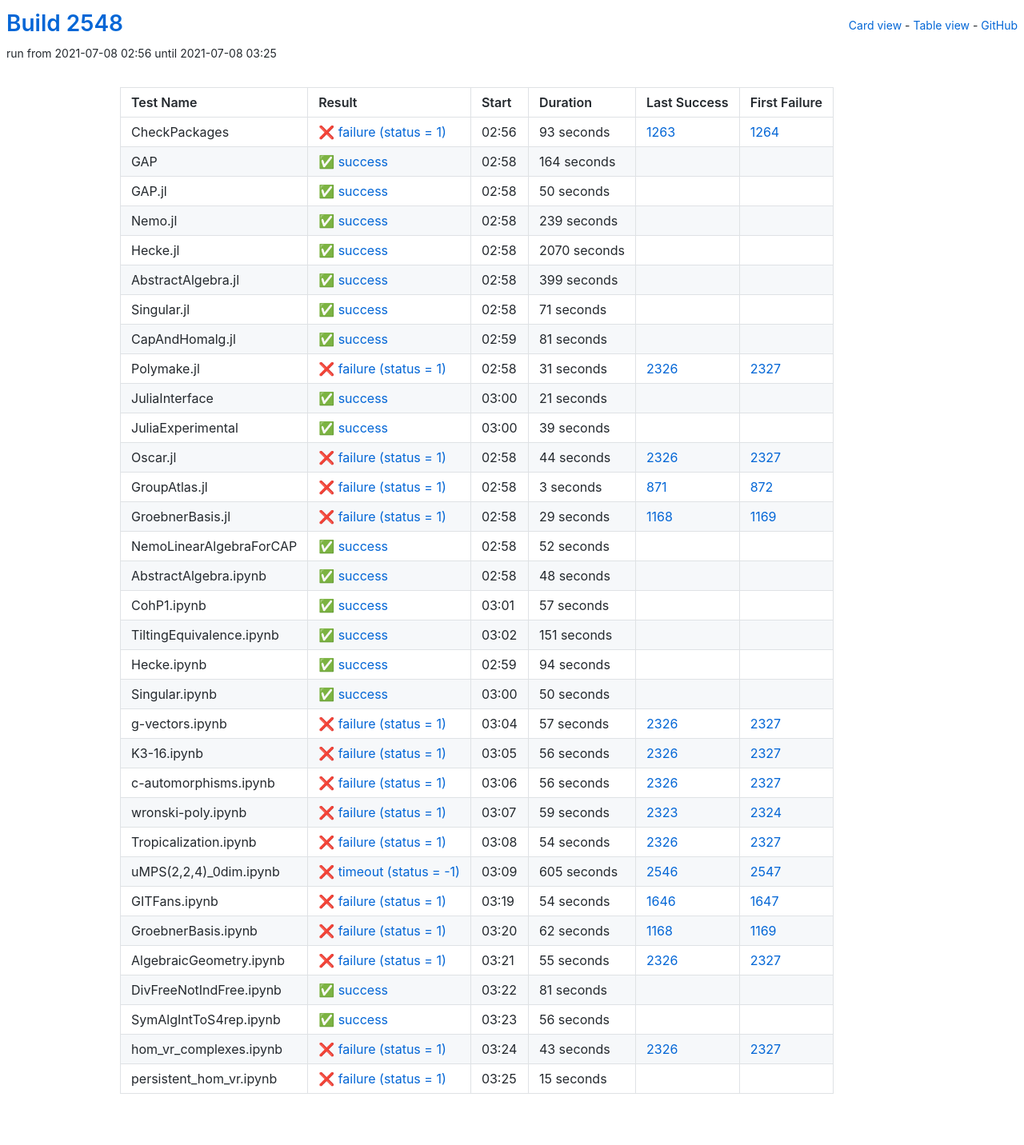
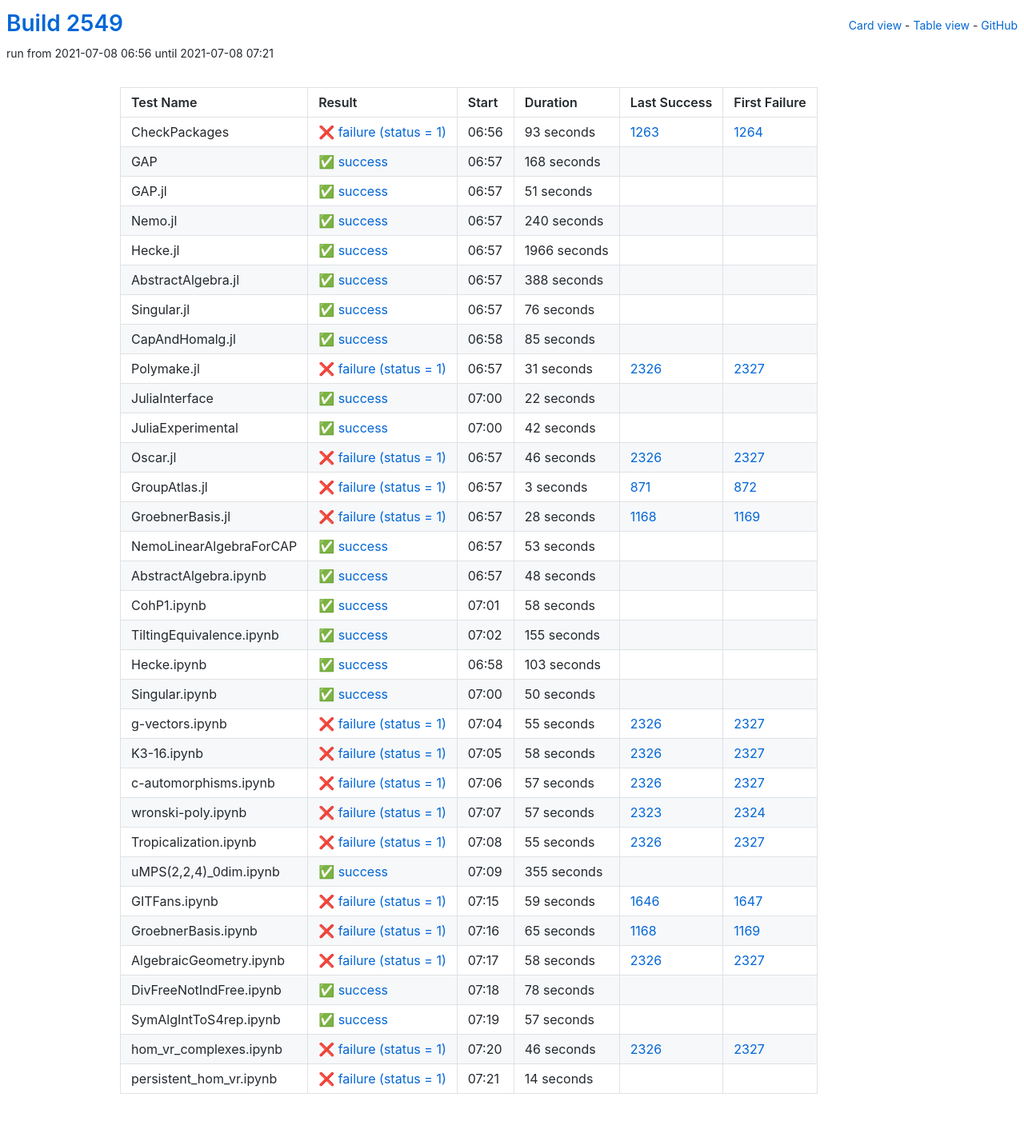
Before and after one commit to oscar-system/oscar-ci-status-stable, a Jekyll site: the page built from table.html, in a window 1280 px wide. Shown: the whole page at 80% size. Built offline with Jekyll 4.4.1, drawn with Linux system fonts in a browser that asks for light colours.

Commit message:
Build #2549

```diff
--- a/_data/ci.yml
+++ b/_data/ci.yml
@@ -1,6 +1,6 @@
 ---
-build: 2548
-build_url: https://oscarci.mathematik.uni-kl.de/job/oscar-stable/2548/
+build: 2549
+build_url: https://oscarci.mathematik.uni-kl.de/job/oscar-stable/2549/
 job: oscar-stable
 organization: oscar-system
 repo: oscar-ci-status-stable
@@ -8,8 +8,8 @@ repourl: https://github.com/oscar-system/oscar-ci-status-stable
 tests:
 - name: CheckPackages
   id: checkpackages
-  log: https://oscarci.mathematik.uni-kl.de/job/oscar-stable/2548/artifact/logs/build-2548/CheckPackages.log
-  start: 2021-07-08 02:56
+  log: https://oscarci.mathematik.uni-kl.de/job/oscar-stable/2549/artifact/logs/build-2549/CheckPackages.log
+  start: 2021-07-08 06:56
   success: false
   exitcode: 1
   status: failure
@@ -20,92 +20,92 @@ tests:
   first_failure_url: https://oscarci.mathematik.uni-kl.de/job/oscar-stable/1264/
 - name: GAP
   id: gap
-  log: https://oscarci.mathematik.uni-kl.de/job/oscar-stable/2548/artifact/logs/build-2548/GAP.log
-  start: 2021-07-08 02:58
+  log: https://oscarci.mathematik.uni-kl.de/job/oscar-stable/2549/artifact/logs/build-2549/GAP.log
+  start: 2021-07-08 06:57
   success: true
   exitcode: 0
   status: success
-  duration: 164
+  duration: 168
   last_success: false
   last_success_url:
   first_failure: false
   first_failure_url:
 - name: GAP.jl
   id: gap-jl
-  log: https://oscarci.mathematik.uni-kl.de/job/oscar-stable/2548/artifact/logs/build-2548/GAP.jl.log
-  start: 2021-07-08 02:58
+  log: https://oscarci.mathematik.uni-kl.de/job/oscar-stable/2549/artifact/logs/build-2549/GAP.jl.log
+  start: 2021-07-08 06:57
   success: true
   exitcode: 0
   status: success
-  duration: 50
+  duration: 51
   last_success: false
   last_success_url:
   first_failure: false
   first_failure_url:
 - name: Nemo.jl
   id: nemo-jl
-  log: https://oscarci.mathematik.uni-kl.de/job/oscar-stable/2548/artifact/logs/build-2548/Nemo.jl.log
-  start: 2021-07-08 02:58
+  log: https://oscarci.mathematik.uni-kl.de/job/oscar-stable/2549/artifact/logs/build-2549/Nemo.jl.log
+  start: 2021-07-08 06:57
   success: true
   exitcode: 0
   status: success
-  duration: 239
+  duration: 240
   last_success: false
   last_success_url:
   first_failure: false
   first_failure_url:
 - name: Hecke.jl
   id: hecke-jl
-  log: https://oscarci.mathematik.uni-kl.de/job/oscar-stable/2548/artifact/logs/build-2548/Hecke.jl.log
-  start: 2021-07-08 02:58
+  log: https://oscarci.mathematik.uni-kl.de/job/oscar-stable/2549/artifact/logs/build-2549/Hecke.jl.log
+  start: 2021-07-08 06:57
   success: true
   exitcode: 0
   status: success
-  duration: 2070
+  duration: 1966
   last_success: false
   last_success_url:
   first_failure: false
   first_failure_url:
 - name: AbstractAlgebra.jl
   id: abstractalgebra-jl
-  log: https://oscarci.mathematik.uni-kl.de/job/oscar-stable/2548/artifact/logs/build-2548/AbstractAlgebra.jl.log
-  start: 2021-07-08 02:58
+  log: https://oscarci.mathematik.uni-kl.de/job/oscar-stable/2549/artifact/logs/build-2549/AbstractAlgebra.jl.log
+  start: 2021-07-08 06:57
   success: true
   exitcode: 0
   status: success
-  duration: 399
+  duration: 388
   last_success: false
   last_success_url:
   first_failure: false
   first_failure_url:
 - name: Singular.jl
   id: singular-jl
-  log: https://oscarci.mathematik.uni-kl.de/job/oscar-stable/2548/artifact/logs/build-2548/Singular.jl.log
-  start: 2021-07-08 02:58
+  log: https://oscarci.mathematik.uni-kl.de/job/oscar-stable/2549/artifact/logs/build-2549/Singular.jl.log
+  start: 2021-07-08 06:57
   success: true
   exitcode: 0
   status: success
-  duration: 71
+  duration: 76
   last_success: false
   last_success_url:
   first_failure: false
   first_failure_url:
 - name: CapAndHomalg.jl
   id: capandhomalg-jl
-  log: https://oscarci.mathematik.uni-kl.de/job/oscar-stable/2548/artifact/logs/build-2548/CapAndHomalg.jl.log
-  start: 2021-07-08 02:59
+  log: https://oscarci.mathematik.uni-kl.de/job/oscar-stable/2549/artifact/logs/build-2549/CapAndHomalg.jl.log
+  start: 2021-07-08 06:58
   success: true
   exitcode: 0
   status: success
-  duration: 81
+  duration: 85
   last_success: false
   last_success_url:
   first_failure: false
   first_failure_url:
 - name: Polymake.jl
   id: polymake-jl
-  log: https://oscarci.mathematik.uni-kl.de/job/oscar-stable/2548/artifact/logs/build-2548/Polymake.jl.log
-  start: 2021-07-08 02:58
+  log: https://oscarci.mathematik.uni-kl.de/job/oscar-stable/2549/artifact/logs/build-2549/Polymake.jl.log
+  start: 2021-07-08 06:57
   success: false
   exitcode: 1
   status: failure
@@ -116,44 +116,44 @@ tests:
   first_failure_url: https://oscarci.mathematik.uni-kl.de/job/oscar-stable/2327/
 - name: JuliaInterface
   id: juliainterface
-  log: https://oscarci.mathematik.uni-kl.de/job/oscar-stable/2548/artifact/logs/build-2548/JuliaInterface.log
-  start: 2021-07-08 03:00
+  log: https://oscarci.mathematik.uni-kl.de/job/oscar-stable/2549/artifact/logs/build-2549/JuliaInterface.log
+  start: 2021-07-08 07:00
   success: true
   exitcode: 0
   status: success
-  duration: 21
+  duration: 22
   last_success: false
   last_success_url:
   first_failure: false
   first_failure_url:
 - name: JuliaExperimental
   id: juliaexperimental
-  log: https://oscarci.mathematik.uni-kl.de/job/oscar-stable/2548/artifact/logs/build-2548/JuliaExperimental.log
-  start: 2021-07-08 03:00
+  log: https://oscarci.mathematik.uni-kl.de/job/oscar-stable/2549/artifact/logs/build-2549/JuliaExperimental.log
+  start: 2021-07-08 07:00
   success: true
   exitcode: 0
   status: success
-  duration: 39
+  duration: 42
   last_success: false
   last_success_url:
   first_failure: false
   first_failure_url:
 - name: Oscar.jl
   id: oscar-jl
-  log: https://oscarci.mathematik.uni-kl.de/job/oscar-stable/2548/artifact/logs/build-2548/Oscar.jl.log
-  start: 2021-07-08 02:58
+  log: https://oscarci.mathematik.uni-kl.de/job/oscar-stable/2549/artifact/logs/build-2549/Oscar.jl.log
+  start: 2021-07-08 06:57
   success: false
   exitcode: 1
   status: failure
-  duration: 44
+  duration: 46
   last_success: 2326
   last_success_url: https://oscarci.mathematik.uni-kl.de/job/oscar-stable/2326/
   first_failure: 2327
   first_failure_url: https://oscarci.mathematik.uni-kl.de/job/oscar-stable/2327/
 - name: GroupAtlas.jl
   id: groupatlas-jl
-  log: https://oscarci.mathematik.uni-kl.de/job/oscar-stable/2548/artifact/logs/build-2548/GroupAtlas.jl.log
-  start: 2021-07-08 02:58
+  log: https://oscarci.mathematik.uni-kl.de/job/oscar-stable/2549/artifact/logs/build-2549/GroupAtlas.jl.log
+  start: 2021-07-08 06:57
   success: false
   exitcode: 1
   status: failure
@@ -164,32 +164,32 @@ tests:
   first_failure_url: https://oscarci.mathematik.uni-kl.de/job/oscar-stable/872/
 - name: GroebnerBasis.jl
   id: groebnerbasis-jl
-  log: https://oscarci.mathematik.uni-kl.de/job/oscar-stable/2548/artifact/logs/build-2548/GroebnerBasis.jl.log
-  start: 2021-07-08 02:58
+  log: https://oscarci.mathematik.uni-kl.de/job/oscar-stable/2549/artifact/logs/build-2549/GroebnerBasis.jl.log
+  start: 2021-07-08 06:57
   success: false
   exitcode: 1
   status: failure
-  duration: 29
+  duration: 28
   last_success: 1168
   last_success_url: https://oscarci.mathematik.uni-kl.de/job/oscar-stable/1168/
   first_failure: 1169
   first_failure_url: https://oscarci.mathematik.uni-kl.de/job/oscar-stable/1169/
 - name: NemoLinearAlgebraForCAP
   id: nemolinearalgebraforcap
-  log: https://oscarci.mathematik.uni-kl.de/job/oscar-stable/2548/artifact/logs/build-2548/NemoLinearAlgebraForCAP.log
-  start: 2021-07-08 02:58
+  log: https://oscarci.mathematik.uni-kl.de/job/oscar-stable/2549/artifact/logs/build-2549/NemoLinearAlgebraForCAP.log
+  start: 2021-07-08 06:57
   success: true
   exitcode: 0
   status: success
-  duration: 52
+  duration: 53
   last_success: false
   last_success_url:
   first_failure: false
   first_failure_url:
 - name: AbstractAlgebra.ipynb
   id: abstractalgebra-ipynb
-  log: https://oscarci.mathematik.uni-kl.de/job/oscar-stable/2548/artifact/logs/build-2548/AbstractAlgebra.ipynb.log
-  start: 2021-07-08 02:58
+  log: https://oscarci.mathematik.uni-kl.de/job/oscar-stable/2549/artifact/logs/build-2549/AbstractAlgebra.ipynb.log
+  start: 2021-07-08 06:57
   success: true
   exitcode: 0
   status: success
@@ -200,44 +200,44 @@ tests:
   first_failure_url:
 - name: CohP1.ipynb
   id: cohp1-ipynb
-  log: https://oscarci.mathematik.uni-kl.de/job/oscar-stable/2548/artifact/logs/build-2548/CohP1.ipynb.log
-  start: 2021-07-08 03:01
+  log: https://oscarci.mathematik.uni-kl.de/job/oscar-stable/2549/artifact/logs/build-2549/CohP1.ipynb.log
+  start: 2021-07-08 07:01
   success: true
   exitcode: 0
   status: success
-  duration: 57
+  duration: 58
   last_success: false
   last_success_url:
   first_failure: false
   first_failure_url:
 - name: TiltingEquivalence.ipynb
   id: tiltingequivalence-ipynb
-  log: https://oscarci.mathematik.uni-kl.de/job/oscar-stable/2548/artifact/logs/build-2548/TiltingEquivalence.ipynb.log
-  start: 2021-07-08 03:02
+  log: https://oscarci.mathematik.uni-kl.de/job/oscar-stable/2549/artifact/logs/build-2549/TiltingEquivalence.ipynb.log
+  start: 2021-07-08 07:02
   success: true
   exitcode: 0
   status: success
-  duration: 151
+  duration: 155
   last_success: false
   last_success_url:
   first_failure: false
   first_failure_url:
 - name: Hecke.ipynb
   id: hecke-ipynb
-  log: https://oscarci.mathematik.uni-kl.de/job/oscar-stable/2548/artifact/logs/build-2548/Hecke.ipynb.log
-  start: 2021-07-08 02:59
+  log: https://oscarci.mathematik.uni-kl.de/job/oscar-stable/2549/artifact/logs/build-2549/Hecke.ipynb.log
+  start: 2021-07-08 06:58
   success: true
   exitcode: 0
   status: success
-  duration: 94
+  duration: 103
   last_success: false
   last_success_url:
   first_failure: false
   first_failure_url:
 - name: Singular.ipynb
   id: singular-ipynb
-  log: https://oscarci.mathematik.uni-kl.de/job/oscar-stable/2548/artifact/logs/build-2548/Singular.ipynb.log
-  start: 2021-07-08 03:00
+  log: https://oscarci.mathematik.uni-kl.de/job/oscar-stable/2549/artifact/logs/build-2549/Singular.ipynb.log
+  start: 2021-07-08 07:00
   success: true
   exitcode: 0
   status: success
@@ -248,8 +248,32 @@ tests:
   first_failure_url:
 - name: g-vectors.ipynb
   id: g-vectors-ipynb
-  log: https://oscarci.mathematik.uni-kl.de/job/oscar-stable/2548/artifact/logs/build-2548/g-vectors.ipynb.log
-  start: 2021-07-08 03:04
+  log: https://oscarci.mathematik.uni-kl.de/job/oscar-stable/2549/artifact/logs/build-2549/g-vectors.ipynb.log
+  start: 2021-07-08 07:04
+  success: false
+  exitcode: 1
+  status: failure
+  duration: 55
+  last_success: 2326
+  last_success_url: https://oscarci.mathematik.uni-kl.de/job/oscar-stable/2326/
+  first_failure: 2327
+  first_failure_url: https://oscarci.mathematik.uni-kl.de/job/oscar-stable/2327/
+- name: K3-16.ipynb
+  id: k3-16-ipynb
+  log: https://oscarci.mathematik.uni-kl.de/job/oscar-stable/2549/artifact/logs/build-2549/K3-16.ipynb.log
+  start: 2021-07-08 07:05
+  success: false
+  exitcode: 1
+  status: failure
+  duration: 58
+  last_success: 2326
+  last_success_url: https://oscarci.mathematik.uni-kl.de/job/oscar-stable/2326/
+  first_failure: 2327
+  first_failure_url: https://oscarci.mathematik.uni-kl.de/job/oscar-stable/2327/
+- name: c-automorphisms.ipynb
+  id: c-automorphisms-ipynb
+  log: https://oscarci.mathematik.uni-kl.de/job/oscar-stable/2549/artifact/logs/build-2549/c-automorphisms.ipynb.log
+  start: 2021-07-08 07:06
   success: false
   exitcode: 1
   status: failure
@@ -258,94 +282,22 @@ tests:
   last_success_url: https://oscarci.mathematik.uni-kl.de/job/oscar-stable/2326/
   first_failure: 2327
   first_failure_url: https://oscarci.mathematik.uni-kl.de/job/oscar-stable/2327/
-- name: K3-16.ipynb
-  id: k3-16-ipynb
-  log: https://oscarci.mathematik.uni-kl.de/job/oscar-stable/2548/artifact/logs/build-2548/K3-16.ipynb.log
-  start: 2021-07-08 03:05
+- name: wronski-poly.ipynb
+  id: wronski-poly-ipynb
+  log: https://oscarci.mathematik.uni-kl.de/job/oscar-stable/2549/artifact/logs/build-2549/wronski-poly.ipynb.log
+  start: 2021-07-08 07:07
   success: false
   exitcode: 1
   status: failure
-  duration: 56
-  last_success: 2326
-  last_success_url: https://oscarci.mathematik.uni-kl.de/job/oscar-stable/2326/
-  first_failure: 2327
-  first_failure_url: https://oscarci.mathematik.uni-kl.de/job/oscar-stable/2327/
-- name: c-automorphisms.ipynb
-  id: c-automorphisms-ipynb
-  log: https://oscarci.mathematik.uni-kl.de/job/oscar-stable/2548/artifact/logs/build-2548/c-automorphisms.ipynb.log
-  start: 2021-07-08 03:06
-  success: false
-  exitcode: 1
-  status: failure
-  duration: 56
-  last_success: 2326
-  last_success_url: https://oscarci.mathematik.uni-kl.de/job/oscar-stable/2326/
-  first_failure: 2327
-  first_failure_url: https://oscarci.mathematik.uni-kl.de/job/oscar-stable/2327/
-- name: wronski-poly.ipynb
-  id: wronski-poly-ipynb
-  log: https://oscarci.mathematik.uni-kl.de/job/oscar-stable/2548/artifact/logs/build-2548/wronski-poly.ipynb.log
-  start: 2021-07-08 03:07
-  success: false
-  exitcode: 1
-  status: failure
-  duration: 59
+  duration: 57
   last_success: 2323
   last_success_url: https://oscarci.mathematik.uni-kl.de/job/oscar-stable/2323/
   first_failure: 2324
   first_failure_url: https://oscarci.mathematik.uni-kl.de/job/oscar-stable/2324/
 - name: Tropicalization.ipynb
   id: tropicalization-ipynb
-  log: https://oscarci.mathematik.uni-kl.de/job/oscar-stable/2548/artifact/logs/build-2548/Tropicalization.ipynb.log
-  start: 2021-07-08 03:08
-  success: false
-  exitcode: 1
-  status: failure
-  duration: 54
-  last_success: 2326
-  last_success_url: https://oscarci.mathematik.uni-kl.de/job/oscar-stable/2326/
-  first_failure: 2327
-  first_failure_url: https://oscarci.mathematik.uni-kl.de/job/oscar-stable/2327/
-- name: uMPS(2,2,4)_0dim.ipynb
-  id: umps-2-2-4-0dim-ipynb
-  log: https://oscarci.mathematik.uni-kl.de/job/oscar-stable/2548/artifact/logs/build-2548/uMPS-2-2-4-_0dim.ipynb.log
-  start: 2021-07-08 03:09
-  success: false
-  exitcode: -1
-  status: timeout
-  duration: 605
-  last_success: 2546
-  last_success_url: https://oscarci.mathematik.uni-kl.de/job/oscar-stable/2546/
-  first_failure: 2547
-  first_failure_url: https://oscarci.mathematik.uni-kl.de/job/oscar-stable/2547/
-- name: GITFans.ipynb
-  id: gitfans-ipynb
-  log: https://oscarci.mathematik.uni-kl.de/job/oscar-stable/2548/artifact/logs/build-2548/GITFans.ipynb.log
-  start: 2021-07-08 03:19
-  success: false
-  exitcode: 1
-  status: failure
-  duration: 54
-  last_success: 1646
-  last_success_url: https://oscarci.mathematik.uni-kl.de/job/oscar-stable/1646/
-  first_failure: 1647
-  first_failure_url: https://oscarci.mathematik.uni-kl.de/job/oscar-stable/1647/
-- name: GroebnerBasis.ipynb
-  id: groebnerbasis-ipynb
-  log: https://oscarci.mathematik.uni-kl.de/job/oscar-stable/2548/artifact/logs/build-2548/GroebnerBasis.ipynb.log
-  start: 2021-07-08 03:20
-  success: false
-  exitcode: 1
-  status: failure
-  duration: 62
-  last_success: 1168
-  last_success_url: https://oscarci.mathematik.uni-kl.de/job/oscar-stable/1168/
-  first_failure: 1169
-  first_failure_url: https://oscarci.mathematik.uni-kl.de/job/oscar-stable/1169/
-- name: AlgebraicGeometry.ipynb
-  id: algebraicgeometry-ipynb
-  log: https://oscarci.mathematik.uni-kl.de/job/oscar-stable/2548/artifact/logs/build-2548/AlgebraicGeometry.ipynb.log
-  start: 2021-07-08 03:21
+  log: https://oscarci.mathematik.uni-kl.de/job/oscar-stable/2549/artifact/logs/build-2549/Tropicalization.ipynb.log
+  start: 2021-07-08 07:08
   success: false
   exitcode: 1
   status: failure
@@ -354,50 +306,98 @@ tests:
   last_success_url: https://oscarci.mathematik.uni-kl.de/job/oscar-stable/2326/
   first_failure: 2327
   first_failure_url: https://oscarci.mathematik.uni-kl.de/job/oscar-stable/2327/
-- name: DivFreeNotIndFree.ipynb
-  id: divfreenotindfree-ipynb
-  log: https://oscarci.mathematik.uni-kl.de/job/oscar-stable/2548/artifact/logs/build-2548/DivFreeNotIndFree.ipynb.log
-  start: 2021-07-08 03:22
+- name: uMPS(2,2,4)_0dim.ipynb
+  id: umps-2-2-4-0dim-ipynb
+  log: https://oscarci.mathematik.uni-kl.de/job/oscar-stable/2549/artifact/logs/build-2549/uMPS-2-2-4-_0dim.ipynb.log
+  start: 2021-07-08 07:09
   success: true
   exitcode: 0
   status: success
-  duration: 81
+  duration: 355
+  last_success: false
+  last_success_url:
+  first_failure: false
+  first_failure_url:
+- name: GITFans.ipynb
+  id: gitfans-ipynb
+  log: https://oscarci.mathematik.uni-kl.de/job/oscar-stable/2549/artifact/logs/build-2549/GITFans.ipynb.log
+  start: 2021-07-08 07:15
+  success: false
+  exitcode: 1
+  status: failure
+  duration: 59
+  last_success: 1646
+  last_success_url: https://oscarci.mathematik.uni-kl.de/job/oscar-stable/1646/
+  first_failure: 1647
+  first_failure_url: https://oscarci.mathematik.uni-kl.de/job/oscar-stable/1647/
+- name: GroebnerBasis.ipynb
+  id: groebnerbasis-ipynb
+  log: https://oscarci.mathematik.uni-kl.de/job/oscar-stable/2549/artifact/logs/build-2549/GroebnerBasis.ipynb.log
+  start: 2021-07-08 07:16
+  success: false
+  exitcode: 1
+  status: failure
+  duration: 65
+  last_success: 1168
+  last_success_url: https://oscarci.mathematik.uni-kl.de/job/oscar-stable/1168/
+  first_failure: 1169
+  first_failure_url: https://oscarci.mathematik.uni-kl.de/job/oscar-stable/1169/
+- name: AlgebraicGeometry.ipynb
+  id: algebraicgeometry-ipynb
+  log: https://oscarci.mathematik.uni-kl.de/job/oscar-stable/2549/artifact/logs/build-2549/AlgebraicGeometry.ipynb.log
+  start: 2021-07-08 07:17
+  success: false
+  exitcode: 1
+  status: failure
+  duration: 58
+  last_success: 2326
+  last_success_url: https://oscarci.mathematik.uni-kl.de/job/oscar-stable/2326/
+  first_failure: 2327
+  first_failure_url: https://oscarci.mathematik.uni-kl.de/job/oscar-stable/2327/
+- name: DivFreeNotIndFree.ipynb
+  id: divfreenotindfree-ipynb
+  log: https://oscarci.mathematik.uni-kl.de/job/oscar-stable/2549/artifact/logs/build-2549/DivFreeNotIndFree.ipynb.log
+  start: 2021-07-08 07:18
+  success: true
+  exitcode: 0
+  status: success
+  duration: 78
   last_success: false
   last_success_url:
   first_failure: false
   first_failure_url:
 - name: SymAlgIntToS4rep.ipynb
   id: symalginttos4rep-ipynb
-  log: https://oscarci.mathematik.uni-kl.de/job/oscar-stable/2548/artifact/logs/build-2548/SymAlgIntToS4rep.ipynb.log
-  start: 2021-07-08 03:23
+  log: https://oscarci.mathematik.uni-kl.de/job/oscar-stable/2549/artifact/logs/build-2549/SymAlgIntToS4rep.ipynb.log
+  start: 2021-07-08 07:19
   success: true
   exitcode: 0
   status: success
-  duration: 56
+  duration: 57
   last_success: false
   last_success_url:
   first_failure: false
   first_failure_url:
 - name: hom_vr_complexes.ipynb
   id: hom-vr-complexes-ipynb
-  log: https://oscarci.mathematik.uni-kl.de/job/oscar-stable/2548/artifact/logs/build-2548/hom_vr_complexes.ipynb.log
-  start: 2021-07-08 03:24
+  log: https://oscarci.mathematik.uni-kl.de/job/oscar-stable/2549/artifact/logs/build-2549/hom_vr_complexes.ipynb.log
+  start: 2021-07-08 07:20
   success: false
   exitcode: 1
   status: failure
-  duration: 43
+  duration: 46
   last_success: 2326
   last_success_url: https://oscarci.mathematik.uni-kl.de/job/oscar-stable/2326/
   first_failure: 2327
   first_failure_url: https://oscarci.mathematik.uni-kl.de/job/oscar-stable/2327/
 - name: persistent_hom_vr.ipynb
   id: persistent-hom-vr-ipynb
-  log: https://oscarci.mathematik.uni-kl.de/job/oscar-stable/2548/artifact/logs/build-2548/persistent_hom_vr.ipynb.log
-  start: 2021-07-08 03:25
+  log: https://oscarci.mathematik.uni-kl.de/job/oscar-stable/2549/artifact/logs/build-2549/persistent_hom_vr.ipynb.log
+  start: 2021-07-08 07:21
   success: false
   exitcode: 1
   status: failure
-  duration: 15
+  duration: 14
   last_success: false
   last_success_url:
   first_failure: false
```
Also changed, not shown: README.md.
